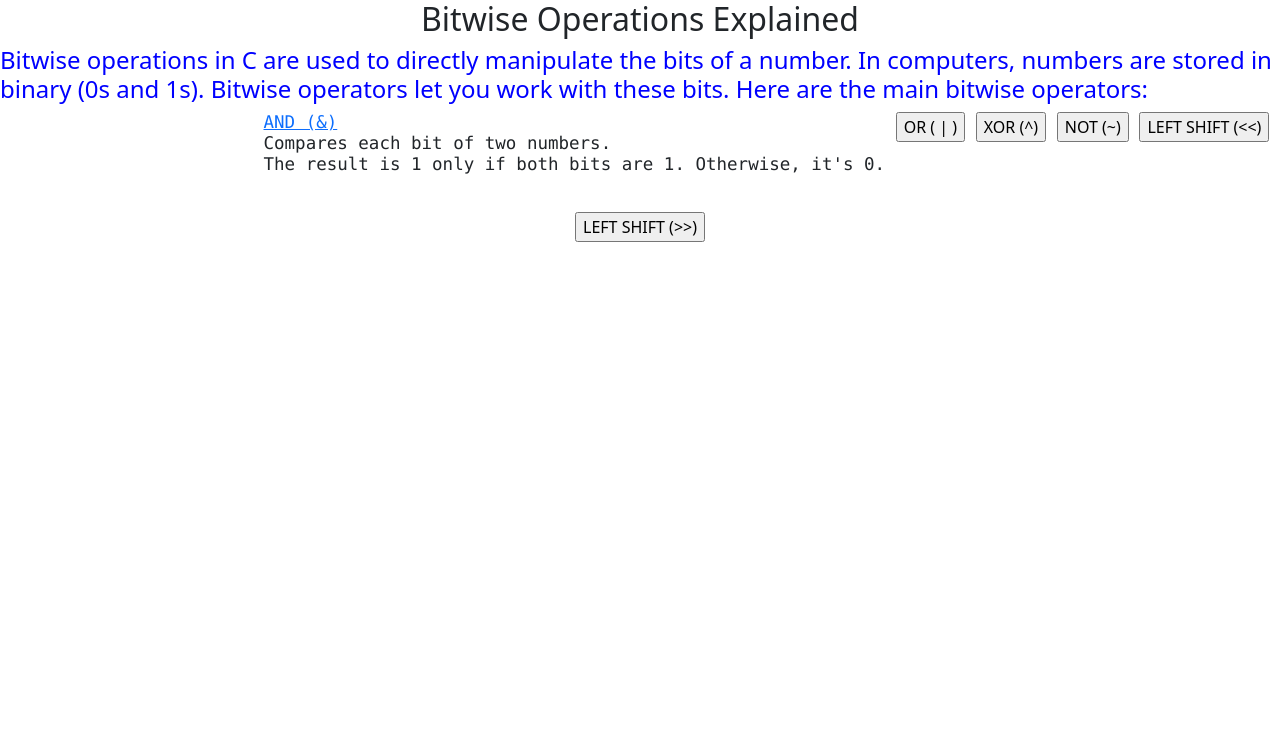
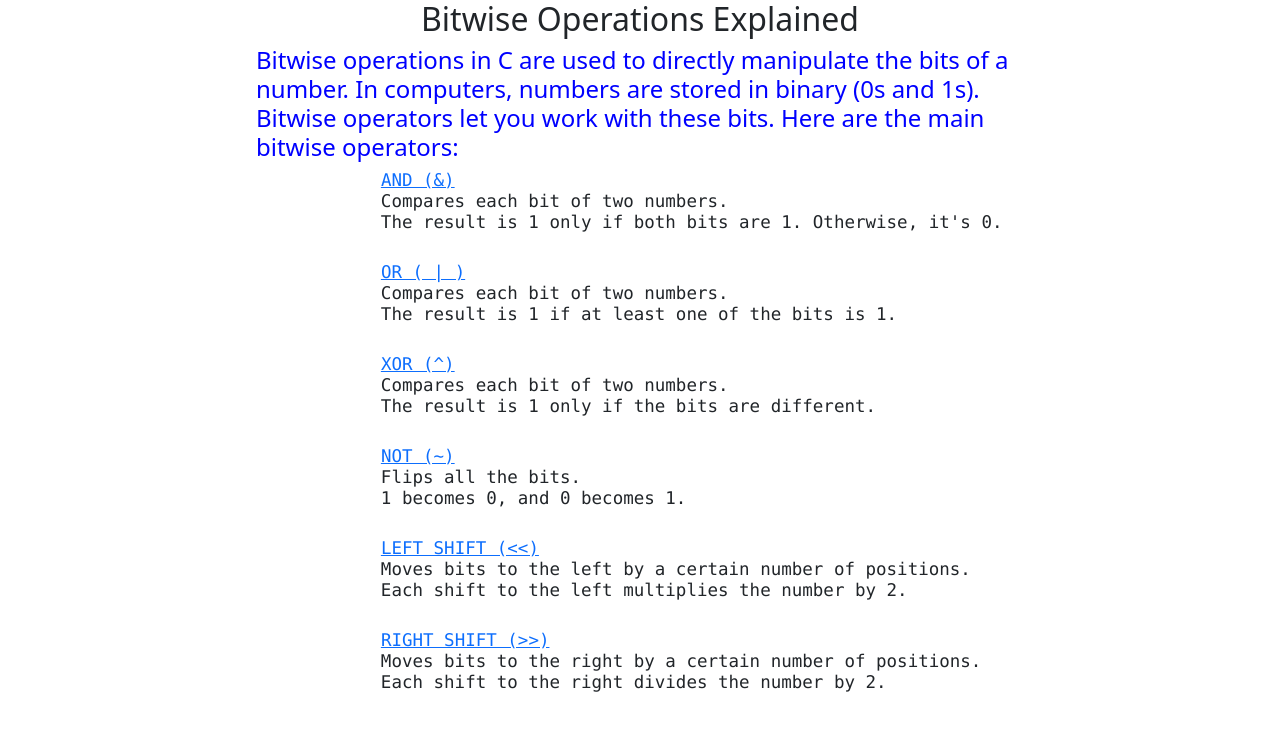
Before and after one commit to GeraBriseno/bitwiseOperationsWebApp, a Django app: page /bitwise/ in a window 1280 px wide. Shown: the top 731 px of the page. Run offline with Django 5.2, Linux system fonts and the light colour scheme; some libraries are stand-ins or nearby versions.

Commit message:
Added templates for operations pages

```diff
--- a/bitwiseMain/bitwiseOps/static/bitWiseOps/styles.css
+++ b/bitwiseMain/bitwiseOps/static/bitWiseOps/styles.css
@@ -2,28 +2,48 @@
   text-align: center;
 }
 
-#text_in_main{
+#main > .main-text-div-class {
   color: blue;
+  width: 60%;
+  box-sizing: border-box;
+  margin: 0 auto;
+  text-align: left;
+}
+
+.main-space-div-class {
+  width: 80%;   /* Makes all child divs take the full width of #main */
+  box-sizing: border-box;  /* Includes padding and border in the width */
+  margin: 0 auto;
+  text-align: left;
+  overflow: hidden;
+
+  display: flex;
+  flex-direction: column;
+}
+
+.main-space-div-class > .op-shortdescription-div-class {
+  width: 100%;
+  box-sizing: border-box;
   overflow: hidden;
   display: flex;
-  flex-wrap: wrap;
-  justify-content: space-evenly;
-  /*align-items: horizontal;*/
+  flex-direction: column;
+  padding: 0;
+  margin: 0;
+  text-align: left;
+  }
+
+.op-shortdescription-div-class > h5 > pre {
+  /*width: 100%;
+  box-sizing: border-box;*/
+  overflow: hidden;
+  display: block;
+  flex-direction: column;
+  padding: 0;
+  margin: 0;
+  text-align: left;
 }
-
-.main-space {
-    overflow: hidden;
-    display: flex;
-    flex-wrap: wrap;
-    justify-content: space-evenly;
-    /*align-items: horizontal;*/
-  }
 
 .space {
     overflow: hidden;
     float: right;
-    /*display: flex;
-    align-items: center;
-    flex-wrap: wrap;
-    justify-content: space-evenly;*/
   }
--- a/bitwiseMain/bitwiseOps/templates/bitwiseOps/home.html
+++ b/bitwiseMain/bitwiseOps/templates/bitwiseOps/home.html
@@ -26,13 +26,13 @@
 
     <div id="main">
 
-        <div>
-            <h4 class="main_space" id="text_in_main">Bitwise operations in C are used to directly manipulate the bits of a number. In computers, numbers are stored in binary (0s and 1s). Bitwise operators let you work with these bits. Here are the main bitwise operators:</h4>
+        <div class="main-text-div-class" id="main-text-div-id">
+            <h4>Bitwise operations in C are used to directly manipulate the bits of a number. In computers, numbers are stored in binary (0s and 1s). Bitwise operators let you work with these bits. Here are the main bitwise operators:</h4>
         </div>
 
-        <div class="main-space" id="buttons">
+        <div class="main-space-div-class" id="main-space-div-id">
 
-            <div class="space" id="introduction1">
+            <div class="op-shortdescription-div-class" id="op-shortdescription-div-1-id">
                 <h5>
                     <pre>
                         <a href="{% url 'and_op'%}">AND (&)</a>
@@ -42,38 +42,57 @@
                 </h5>
             </div>
 
-            <div class="space" id="introduction2">
-            <form action="{% url 'or_op'%}">
-                <input type="submit" value="OR ( | )" />
-            </form>
+            <div class="op-shortdescription-div-class" id="op-shortdescription-div-2-id">
+                <h5>
+                    <pre>
+                        <a href="{% url 'or_op'%}">OR ( | )</a>
+                        Compares each bit of two numbers.
+                        The result is 1 if at least one of the bits is 1.
+                    </pre>
+                </h5>
             </div>
 
-            <div class="space" id="introduction3">
-            <form action="{% url 'xor_op'%}">
-                <input type="submit" value="XOR (^)" />
-            </form>
+            <div class="op-shortdescription-div-class" id="op-shortdescription-div-3-id">
+                <h5>
+                    <pre>
+                        <a href="{% url 'xor_op'%}">XOR (^)</a>
+                        Compares each bit of two numbers.
+                        The result is 1 only if the bits are different.
+                    </pre>
+                </h5>
             </div>
 
-            <div class="space" id="introduction4">
-                <form action="{% url 'not_op'%}">
-                    <input type="submit" value="NOT (~)" />
-            </form>
+            <div class="op-shortdescription-div-class" id="op-shortdescription-div-4-id">
+                <h5>
+                    <pre>
+                        <a href="{% url 'not_op'%}">NOT (~)</a>
+                        Flips all the bits.
+                        1 becomes 0, and 0 becomes 1.
+                    </pre>
+                </h5>
             </div>
 
-            <div class="space" id="introduction5">
-                <form action="{% url 'left_shift_op'%}">
-                    <input type="submit" value="LEFT SHIFT (<<)" />
-            </form>
+            <div class="op-shortdescription-div-class" id="op-shortdescription-div-5-id">
+                <h5>
+                    <pre>
+                        <a href="{% url 'left_shift_op'%}">LEFT SHIFT (<<)</a>
+                        Moves bits to the left by a certain number of positions.
+                        Each shift to the left multiplies the number by 2.
+                    </pre>
+                </h5>
             </div>
 
-            <div class="space" id="introduction6">
-                <form action="{% url 'right_shift_op'%}">
-                    <input type="submit" value="LEFT SHIFT (>>)" />
-            </form>
+            <div class="op-shortdescription-div-class" id="op-shortdescription-div-6-id">
+                <h5>
+                    <pre>
+                        <a href="{% url 'right_shift_op'%}">RIGHT SHIFT (>>)</a>
+                        Moves bits to the right by a certain number of positions.
+                        Each shift to the right divides the number by 2.
+                    </pre>
+                </h5>
             </div>
 
         </div>
-
 
     </div>
 
--- a/bitwiseMain/bitwiseOps/views.py
+++ b/bitwiseMain/bitwiseOps/views.py
@@ -6,13 +6,13 @@ def home(request):
     return render(request, "bitwiseOps/home.html")
 
 def and_op(request):
-    return HttpResponse("Compares each bit of two numbers. \n The result is 1 only if both bits are 1. Otherwise, it's 0.")
+    return render(request, "bitwiseOps/and_op.html")
 
 def or_op(request):
-    return HttpResponse("Compares each bit of two numbers. \n The result is 1 if at least one of the bits is 1.")
+    return render(request, "bitwiseOps/or_op.html")
 
 def xor_op(request):
-    return HttpResponse("Compares each bit of two numbers. \n The result is 1 only if the bits are different.")
+    return render(request, "bitwiseOps/xor_op.html")
 
 def not_op(request):
     return HttpResponse("Flips all the bits. \n 1 becomes 0, and 0 becomes 1.")
```
Also changed, not shown: bitwiseMain/bitwiseOps/templates/bitwiseOps/and_op.html (added, +97 -0 lines), bitwiseMain/bitwiseOps/templates/bitwiseOps/or_op.html (added, +92 -0 lines), bitwiseMain/bitwiseOps/templates/bitwiseOps/xor_op.html (added, +87 -0 lines).
